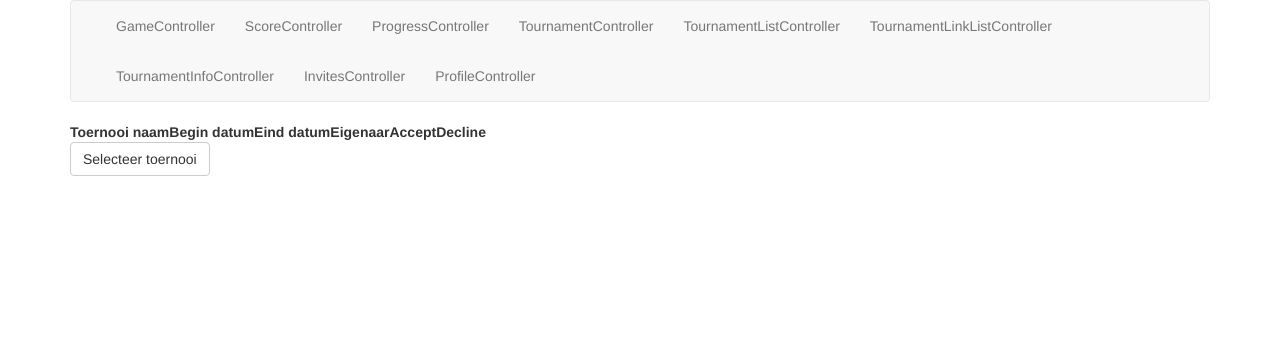
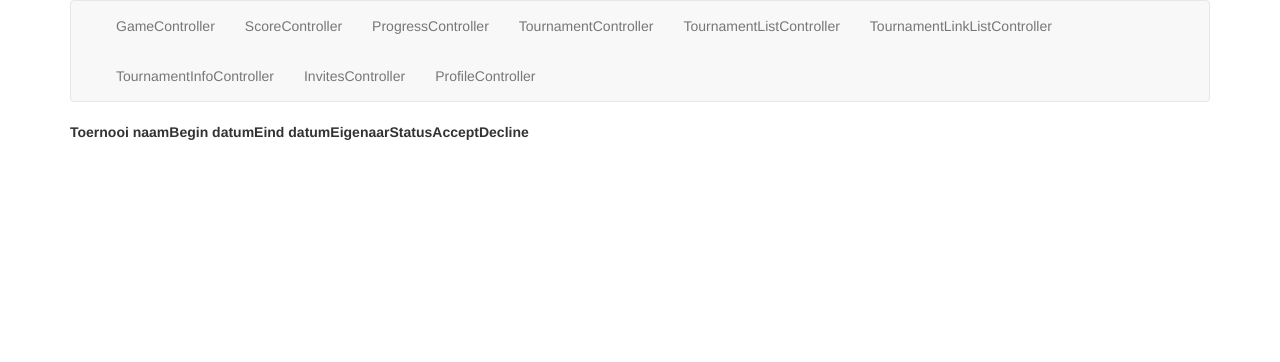
Before and after one commit to Glennmen/ICTProjects3, a CodeIgniter app: page /ICTProjects3/InvitesController in a window 1280 px wide. Shown: the top 362 px of the page. Run offline with CodeIgniter, Linux system fonts and the light colour scheme; data comes from the database, SQL or seed files in the repository; tables that the repository leaves empty hold one stand-in row (values such as "Sample post"); lists and menus that the app fills with data are empty.

Commit message:
afwerken invites

```diff
--- a/application/controllers/InvitesController.php
+++ b/application/controllers/InvitesController.php
@@ -5,18 +5,20 @@ if(!defined('BASEPATH'))exit('No direct acces allowed');
 class InvitesController extends CI_Controller{
 
     public function index(){
-        $googleID = 1;
+        $googleID = 2;
         $this->load->library('navbar');
         $data['nav'] = $this->navbar->get_navbar();
 
         if(isset($_POST['Accept'])){
             $this->load->model('Invites_model');
+            $toernooiID = $_POST['Accept'];
             $this->Invites_model->Accepted($googleID,$toernooiID);
 
             $data['aTournamentListData'] = $this->view_list();
             $this->load->view('InvitesView', $data);
         }else if(isset($_POST['Decline'])){
             $this->load->model('Invites_model');
+            $toernooiID = $_POST['Decline'];
             $this->Invites_model->Declined($googleID,$toernooiID);
 
             $data['aTournamentListData'] = $this->view_list();
--- a/application/models/Invites_model.php
+++ b/application/models/Invites_model.php
@@ -6,7 +6,7 @@ class Invites_model extends CI_Model {
     {
         try{
             $this->load->database();
-            $this->db->query("UPDATE deelnemerstournooi SET accepted = 1 WHERE Google_ID =".$googleID." AND tournooiID = ".$toernooiID);
+            $this->db->query("UPDATE deelnemerstournooi SET accepted = 1 WHERE googleID =".$googleID." AND tournooiID = ".$toernooiID);
             return true;
         }
         catch(Exception $e){
@@ -17,7 +17,7 @@ class Invites_model extends CI_Model {
     {
         try{
             $this->load->database();
-            $this->db->query("UPDATE deelnemerstournooi SET accepted = 2 WHERE Google_ID =".$googleID." AND tournooiID = ".$toernooiID);
+            $this->db->query("UPDATE deelnemerstournooi SET accepted = 2 WHERE googleID =".$googleID." AND tournooiID = ".$toernooiID);
             return true;
         }
         catch(Exception $e){
--- a/application/views/InvitesView.php
+++ b/application/views/InvitesView.php
@@ -22,6 +22,7 @@ and open the template in the editor.
                 <th>Begin datum</th>
                 <th>Eind datum</th>
                 <th>Eigenaar</th>
+                <th>Status</th>
                 <th>Accept</th>
                 <th>Decline</th>
             </tr>
@@ -34,9 +35,9 @@ and open the template in the editor.
                         $sContent .=  "<td>".$aTournamentListRow->Begin_Datum."</td>";
                         $sContent .=  "<td>".$aTournamentListRow->Eind_Datum."</td>";
                         $sContent .=  "<td>".$aTournamentListRow->Eigenaar_ID."</td>";
-                        $sContent .=  "<form action='AcceptedController' method='post'>";
-                        $sContent .=  "<td><button type = 'submit' name = 'Accept".$aTournamentListRow->Toernooi_ID."'>Accept</button></td>";
-                        $sContent .=  "<td><button type = 'submit' name = 'Decline".$aTournamentListRow->Toernooi_ID."'>Decline</button></td>";
+                        $sContent .=  "<form action='InvitesController' method='post'>";
+                        $sContent .=  "<td><button type = 'submit' name ='Accept' value = '".$aTournamentListRow->Toernooi_ID."'>Accept</button></td>";
+                        $sContent .=  "<td><button type = 'submit' name ='Decline' value = '".$aTournamentListRow->Toernooi_ID."'>Decline</button></td>";
                         $sContent .=  "</form></tr>";
                         echo $sContent;
                     }
@@ -46,9 +47,6 @@ and open the template in the editor.
                 }
             ?>
         </table>
-            <form action="MyTournamentController" method="post">
-                <button type="submit" name="SelectTournament" class="btn btn-default">Selecteer toernooi</button>
-            </form>
         </div>
     </body>
 </html>
```
